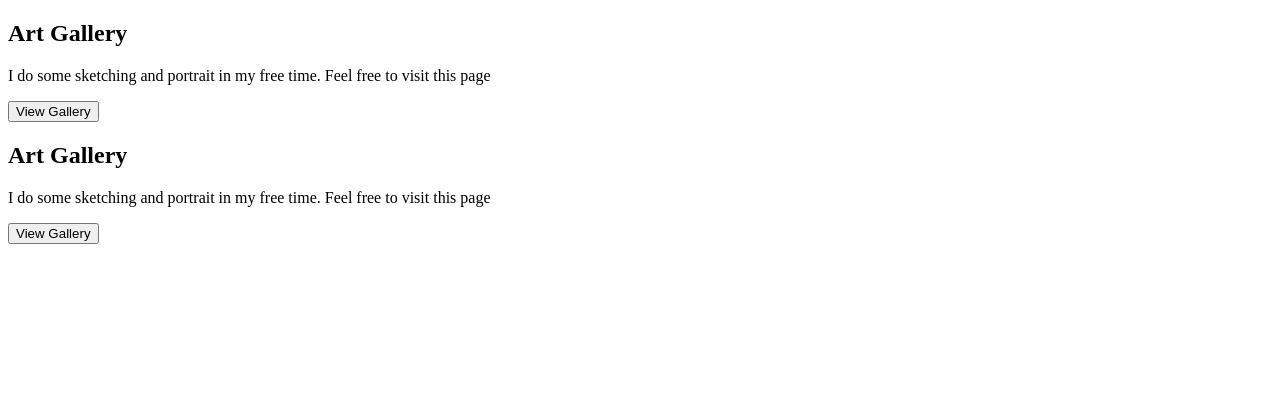
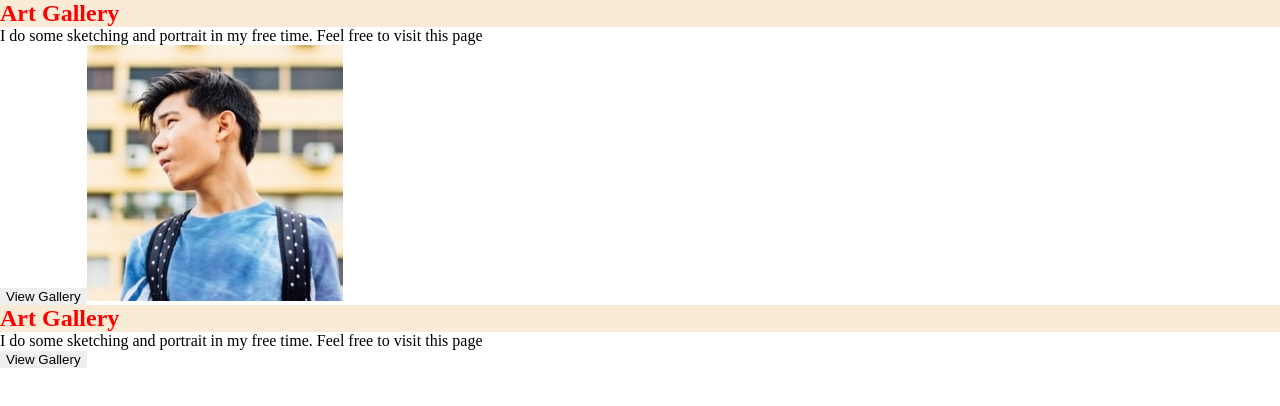
Before and after one commit to data-sets/multi-page, a React (Create React App) app: page / in a window 1280 px wide. Shown: the top 406 px of the page. Built offline with nearby package versions, Linux system fonts and the light colour scheme.

Commit message:
testing scss

```diff
--- a/src/App.js
+++ b/src/App.js
@@ -1,6 +1,7 @@
 import React from "react";
 import About from "./assets/modules/About";
 import Contact from "./assets/modules/Contact";
+import "../src/dist/style.css";
 
 export default function App() {
   return (
--- a/src/assets/modules/About.js
+++ b/src/assets/modules/About.js
@@ -4,7 +4,6 @@ export default class About extends Component {
   render() {
     return (
       <>
-        {/* Art Galler Section */}
         <section className="hide-for-mobile tech-used art-gallery">
           <h2 className="reveal fade-bottom cursive">Art Gallery</h2>
           <p className="reveal fade-bottom">
@@ -14,6 +13,7 @@ export default class About extends Component {
           <button className="reveal fade-bottom" id="artrelated">
             View Gallery
           </button>
+          <img src={require("../avatar-aden.jpg")} />
         </section>
       </>
     );
--- a/src/scss/globals/_main.scss
+++ b/src/scss/globals/_main.scss
@@ -5,3 +5,8 @@
   border: 0;
   box-sizing: border-box;
 }
+
+h2 {
+  background-color: antiquewhite;
+  color: red;
+}
```
Also changed, not shown: src/dist/style.css, 2 other files (tests, documents, lock files or other folders).
